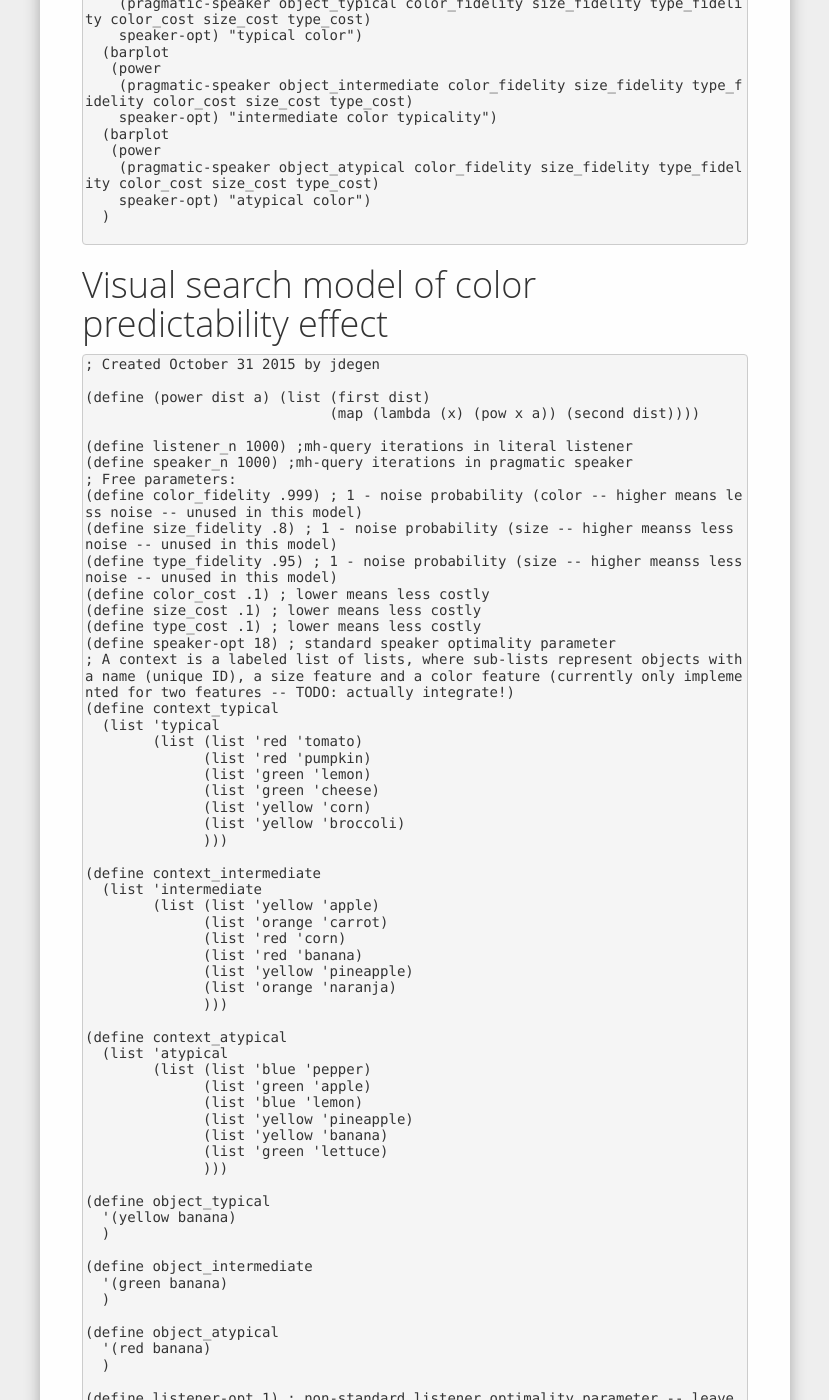
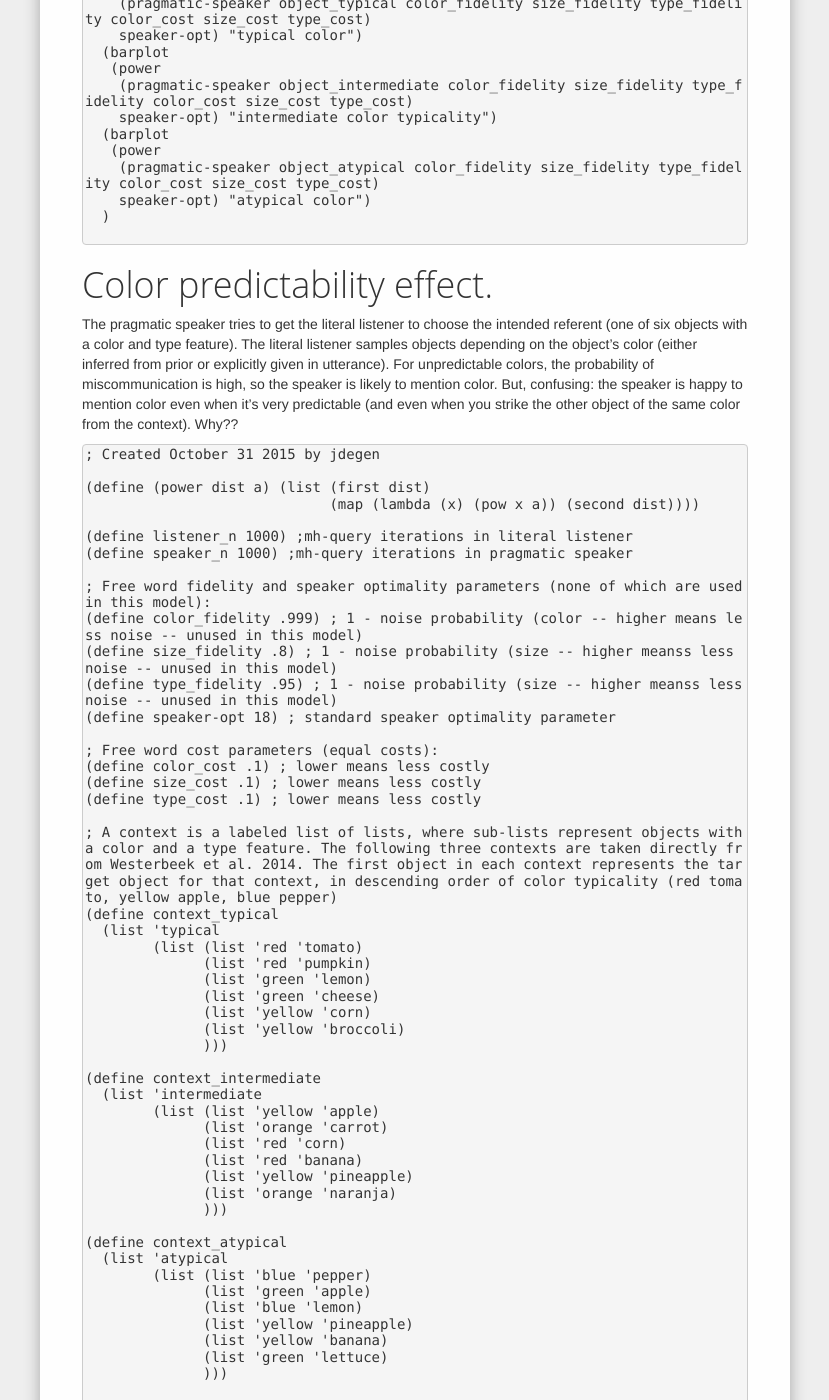
Before and after one commit to forestdb/forestdb.org, a Jekyll site: the page built from models/overinformativeness_boolean.md, in a window 1280 px wide and 1400 px high, scrolled down 25978 px. Shown: the whole window, without its empty margins (225-1054 px from the left). Built offline with Jekyll 4.4.1, drawn with Linux system fonts in a browser that asks for light colours; nearby versions of some CDN libraries; a script that is not in the unit is left out; some of the changed text lies outside the part shown.

Commit message:
added color predictability model

```diff
--- a/models/overinformativeness_boolean.md
+++ b/models/overinformativeness_boolean.md
@@ -1310,7 +1310,9 @@
 
 ~~~
 
-# Visual search model of color predictability effect
+# Color predictability effect.
+
+The pragmatic speaker tries to get the literal listener to choose the intended referent (one of six objects with a color and type feature). The literal listener samples objects depending on the object's color (either inferred from prior or explicitly given in utterance). For unpredictable colors, the probability of miscommunication is high, so the speaker is likely to mention color. But, confusing: the speaker is happy to mention color even when it's very predictable (and even when you strike the other object of the same color from the context). Why??
 
 ~~~
 ; Created October 31 2015 by jdegen
@@ -1320,15 +1322,19 @@
 
 (define listener_n 1000) ;mh-query iterations in literal listener
 (define speaker_n 1000) ;mh-query iterations in pragmatic speaker
-; Free parameters:
+
+; Free word fidelity and speaker optimality parameters (none of which are used in this model):
 (define color_fidelity .999) ; 1 - noise probability (color -- higher means less noise -- unused in this model)
 (define size_fidelity .8) ; 1 - noise probability (size -- higher meanss less noise -- unused in this model)
 (define type_fidelity .95) ; 1 - noise probability (size -- higher meanss less noise -- unused in this model)
+(define speaker-opt 18) ; standard speaker optimality parameter
+
+; Free word cost parameters (equal costs):
 (define color_cost .1) ; lower means less costly
 (define size_cost .1) ; lower means less costly
 (define type_cost .1) ; lower means less costly
-(define speaker-opt 18) ; standard speaker optimality parameter
-; A context is a labeled list of lists, where sub-lists represent objects with a name (unique ID), a size feature and a color feature (currently only implemented for two features -- TODO: actually integrate!)
+
+; A context is a labeled list of lists, where sub-lists represent objects with a color and a type feature. The following three contexts are taken directly from Westerbeek et al. 2014. The first object in each context represents the target object for that context, in descending order of color typicality (red tomato, yellow apple, blue pepper)
 (define context_typical
   (list 'typical
         (list (list 'red 'tomato)
@@ -1359,31 +1365,21 @@
               (list 'green 'lettuce)
               )))
 
-(define object_typical
-  '(yellow banana)
-  )
-
-(define object_intermediate
-  '(green banana)
-  )
-
-(define object_atypical
-  '(red banana)
-  )
-
-(define listener-opt 1) ; non-standard listener optimality parameter -- leave unchanged
-
-; The literal listener infers a distribution over features of an object, given an utterance -- retrieves the color prior for a simple type utterance and perfectly retrieves that true feature combination if color is mentioned
-(define literal-listener ;; TODO: enforce that the returned object is one of the context objects
+
+; The literal listener infers a distribution over objects, given an utterance -- retrieves the color prior for a simple type utterance and perfectly retrieves that true feature combination if color is mentioned
+(define literal-listener
   (mem   (lambda (utterance color_fidelity size_fidelity type_fidelity objects)
            ;         (enumeration-query
 
            (mh-query listener_n 5
+
+                     ; split up the utterance into its sub-strings
                      (define sub-utts (regexp-split utterance '_))
 
+                     ; made-up color priors for the objects in the contexts
                      (define apple-prior
                        (multinomial '(red orange yellow green blue)
-                                    (list .8 .0001 .099 .099 .0001)))
+                                    (list .7 .0001 .2 .098 .0001)))
 
                      (define carrot-prior
                        (multinomial '(red orange yellow green blue)
@@ -1433,6 +1429,7 @@
                        (multinomial '(red orange yellow green blue)
                                     (list .0001 .0001 .9 .097 .0001)))
 
+                     ; helper function to get the right color prior depending on object type
                      (define color-prior
                        (lambda (obj-type)
                          (case obj-type
@@ -1451,12 +1448,14 @@
                                (('corn) corn-prior)
                                )))
 
+                     ; meaning function that checks the literal semantics of the utterance -- currently UNUSED because the literal listener needs to be able to get things "wrong"
                      (define (meaning sub-utts obj-color obj-type)
                        (if (= (length sub-utts) 2)
                            (and (equal? (first sub-utts) obj-color) (equal? (second sub-utts) obj-type))
                            (equal? (first sub-utts) obj-type)))
 
-                     ; first sample color unless given
+                     ; THE MEAT.
+                     ; 1. Get the object's color -- if the utterance is a color_noun utterance, it's just the first word; otherwise, take a sample from the object's color prior
                      (define obj-color
                        (if (> (list-index
                                '(red orange yellow green blue)
@@ -1465,14 +1464,15 @@
                            (color-prior (first sub-utts))))
 
 
-                     ; then sample object depending on color
+                     ; 2. Sample an object depending on the sampled color.
+
                      ; Helper function: check whether an object has a color and return true if it does, false otherwise
                      (define (check-color obj color)
                        (if (equal? (first obj) color)
                            1
                            0.00000001))
 
-                     ; then sample object depending on color
+                     ; Sample an object from only that set of objects in context that has the sampled color.
                      (define sample-compatible-object
                        (multinomial objects
                                     (map (lambda (o)
@@ -1480,28 +1480,20 @@
                                          objects)
                                     ))
 
-                     (define sampled-object sample-compatible-object)
-
-                     (define obj-type
-                       ;;             (if (= (length sub-utts) 2)
-                       ;;                 (second sub-utts)
-                       ;;                 (first sub-utts)))
-                       (second sampled-object))
-
-                     (define obj-color
-                       (first sampled-object))
-
-                     (list obj-color obj-type)
+                     (define obj sample-compatible-object)
+
+                     obj
 
                      ;          (meaning sub-utts obj-color obj-type)
                      true))))
 
-; A pragmatic speaker that infers a distribution over utterances, given an object he has in mind
-; Maybe somewhat non-standard: softmax on literal listener (but not used because listener-opt set to 1)
+
+; A pragmatic speaker that infers a distribution over utterances, given an object from a context (plus knowledge of word fidelities and costs, but those are all either not used or set to be equal to each other here)
+
 (define pragmatic-speaker
   (mem (lambda (obj color_fidelity size_fidelity type_fidelity color_cost size_cost type_cost context)
 
-         ; Helper function for utterances: concatenates an object's features to create a "_"-separated two-word utterance like "big_red" and three-word utterance like "big_red_chair"
+         ; Helper function for utterances: concatenates an object's features to create a "_"-separated two-word utterance like "red_apple"
          (define (gen-utt obj)
            (list
             (second obj)
@@ -1557,84 +1548,91 @@
 
 
 (multiviz
-; (hist
-;;  (power
-;   (pragmatic-speaker (first (second context_typical)) color_fidelity size_fidelity type_fidelity color_cost size_cost type_cost (second context_typical)) (stringify (second context_typical)))
-;;   speaker-opt) "typical color")
-; (hist
-;;  (power
-;   (pragmatic-speaker (second (second context_typical)) color_fidelity size_fidelity type_fidelity color_cost size_cost type_cost (second context_typical)))
-;;   speaker-opt) "intermediate color typicality")
-; (hist
-;;  (power
-;   (pragmatic-speaker (third (second context_typical)) color_fidelity size_fidelity type_fidelity color_cost size_cost type_cost (second context_typical)))
-;;   speaker-opt) "atypical color")
-; (hist
-;;  (power
-;   (pragmatic-speaker (fourth (second context_typical)) color_fidelity size_fidelity type_fidelity color_cost size_cost type_cost (second context_typical)))
-;;   speaker-opt) "typical color")
-; (hist
-;;  (power
-;   (pragmatic-speaker (fifth (second context_typical)) color_fidelity size_fidelity type_fidelity color_cost size_cost type_cost (second context_typical)))
-;;   speaker-opt) "intermediate color typicality")
-; (hist
-;;  (power
-;   (pragmatic-speaker (sixth (second context_typical)) color_fidelity size_fidelity type_fidelity color_cost size_cost type_cost (second context_typical)))
-;;   speaker-opt) "atypical color")
-; (hist
-;;  (power
-;   (pragmatic-speaker (first (second context_intermediate)) color_fidelity size_fidelity type_fidelity color_cost size_cost type_cost (second context_intermediate)) (stringify (second context_intermediate)))
-;;   speaker-opt) "intermediate color")
-; (hist
-;;  (power
-;   (pragmatic-speaker (second (second context_intermediate)) color_fidelity size_fidelity type_fidelity color_cost size_cost type_cost (second context_intermediate)))
-;;   speaker-opt) "intermediate color intermediateity")
-; (hist
-;;  (power
-;   (pragmatic-speaker (third (second context_intermediate)) color_fidelity size_fidelity type_fidelity color_cost size_cost type_cost (second context_intermediate)))
-;;   speaker-opt) "aintermediate color")
-; (hist
-;;  (power
-;   (pragmatic-speaker (fourth (second context_intermediate)) color_fidelity size_fidelity type_fidelity color_cost size_cost type_cost (second context_intermediate)))
-;;   speaker-opt) "intermediate color")
-; (hist
-;;  (power
-;   (pragmatic-speaker (fifth (second context_intermediate)) color_fidelity size_fidelity type_fidelity color_cost size_cost type_cost (second context_intermediate)))
-;;   speaker-opt) "intermediate color intermediateity")
-; (hist
-;;  (power
-;   (pragmatic-speaker (sixth (second context_intermediate)) color_fidelity size_fidelity type_fidelity color_cost size_cost type_cost (second context_intermediate)))
-;   speaker-opt) "aintermediate color")
  (hist
-;  (power
-  (pragmatic-speaker (first (second context_atypical)) color_fidelity size_fidelity type_fidelity color_cost size_cost type_cost (second context_atypical))
-  (stringify (first (second context_atypical))))
-;   speaker-opt) "atypical color")
+  ;;  (power
+  (pragmatic-speaker
+   (first (second context_typical)) color_fidelity size_fidelity type_fidelity color_cost size_cost type_cost (second context_typical))
+  (stringify (second context_typical)))
+ ;;   speaker-opt) "typical color")
+ ; (hist
+ ;;  (power
+ ;   (pragmatic-speaker (second (second context_typical)) color_fidelity size_fidelity type_fidelity color_cost size_cost type_cost (second context_typical)))
+ ;;   speaker-opt) "intermediate color typicality")
+ ; (hist
+ ;;  (power
+ ;   (pragmatic-speaker (third (second context_typical)) color_fidelity size_fidelity type_fidelity color_cost size_cost type_cost (second context_typical)))
+ ;;   speaker-opt) "atypical color")
+ ; (hist
+ ;;  (power
+ ;   (pragmatic-speaker (fourth (second context_typical)) color_fidelity size_fidelity type_fidelity color_cost size_cost type_cost (second context_typical)))
+ ;;   speaker-opt) "typical color")
+ ; (hist
+ ;;  (power
+ ;   (pragmatic-speaker (fifth (second context_typical)) color_fidelity size_fidelity type_fidelity color_cost size_cost type_cost (second context_typical)))
+ ;;   speaker-opt) "intermediate color typicality")
+ ; (hist
+ ;;  (power
+ ;   (pragmatic-speaker (sixth (second context_typical)) color_fidelity size_fidelity type_fidelity color_cost size_cost type_cost (second context_typical)))
+ ;;   speaker-opt) "atypical color")
  (hist
-;  (power
-  (pragmatic-speaker (second (second context_atypical)) color_fidelity size_fidelity type_fidelity color_cost size_cost type_cost (second context_atypical))
-  (stringify (second (second context_atypical))))
-;   speaker-opt) "atypical color atypicality")
+  ;;  (power
+  (pragmatic-speaker
+   (first (second context_intermediate)) color_fidelity size_fidelity type_fidelity color_cost size_cost type_cost (second context_intermediate))
+  (stringify (second context_intermediate)))
+ ;;   speaker-opt) "intermediate color")
+ ; (hist
+ ;;  (power
+ ;   (pragmatic-speaker (second (second context_intermediate)) color_fidelity size_fidelity type_fidelity color_cost size_cost type_cost (second context_intermediate)))
+ ;;   speaker-opt) "intermediate color intermediateity")
+ ; (hist
+ ;;  (power
+ ;   (pragmatic-speaker (third (second context_intermediate)) color_fidelity size_fidelity type_fidelity color_cost size_cost type_cost (second context_intermediate)))
+ ;;   speaker-opt) "aintermediate color")
+ ; (hist
+ ;;  (power
+ ;   (pragmatic-speaker (fourth (second context_intermediate)) color_fidelity size_fidelity type_fidelity color_cost size_cost type_cost (second context_intermediate)))
+ ;;   speaker-opt) "intermediate color")
+ ; (hist
+ ;;  (power
+ ;   (pragmatic-speaker (fifth (second context_intermediate)) color_fidelity size_fidelity type_fidelity color_cost size_cost type_cost (second context_intermediate)))
+ ;;   speaker-opt) "intermediate color intermediateity")
+ ; (hist
+ ;;  (power
+ ;   (pragmatic-speaker (sixth (second context_intermediate)) color_fidelity size_fidelity type_fidelity color_cost size_cost type_cost (second context_intermediate)))
+ ;   speaker-opt) "aintermediate color")
  (hist
-;  (power
-  (pragmatic-speaker (third (second context_atypical)) color_fidelity size_fidelity type_fidelity color_cost size_cost type_cost (second context_atypical))
-  (stringify (third (second context_atypical))))
-;   speaker-opt) "aatypical color")
- (hist
-;  (power
-  (pragmatic-speaker (fourth (second context_atypical)) color_fidelity size_fidelity type_fidelity color_cost size_cost type_cost (second context_atypical))
-  (stringify (fourth (second context_atypical))))
-;   speaker-opt) "atypical color")
- (hist
-;  (power
-  (pragmatic-speaker (fifth (second context_atypical)) color_fidelity size_fidelity type_fidelity color_cost size_cost type_cost (second context_atypical))
-  (stringify (fifth (second context_atypical))))
-;   speaker-opt) "atypical color atypicality")
- (hist
-;  (power
-  (pragmatic-speaker (sixth (second context_atypical)) color_fidelity size_fidelity type_fidelity color_cost size_cost type_cost (second context_atypical))
-  (stringify (sixth (second context_atypical))))
-;   speaker-opt) "aatypical color")
-
+  ;;  (power
+  (pragmatic-speaker
+   (first (second context_atypical)) color_fidelity size_fidelity type_fidelity color_cost size_cost type_cost (second context_atypical))
+  (stringify (second context_atypical)))
+ ;  (stringify (first (second context_atypical))))
+ ;;   speaker-opt) "atypical color")
+ ; (hist
+ ;;  (power
+ ;  (pragmatic-speaker (second (second context_atypical)) color_fidelity size_fidelity type_fidelity color_cost size_cost type_cost (second context_atypical))
+ ;  (stringify (second (second context_atypical))))
+ ;;   speaker-opt) "atypical color atypicality")
+ ; (hist
+ ;;  (power
+ ;  (pragmatic-speaker (third (second context_atypical)) color_fidelity size_fidelity type_fidelity color_cost size_cost type_cost (second context_atypical))
+ ;  (stringify (third (second context_atypical))))
+ ;;   speaker-opt) "aatypical color")
+ ; (hist
+ ;;  (power
+ ;  (pragmatic-speaker (fourth (second context_atypical)) color_fidelity size_fidelity type_fidelity color_cost size_cost type_cost (second context_atypical))
+ ;  (stringify (fourth (second context_atypical))))
+ ;;   speaker-opt) "atypical color")
+ ; (hist
+ ;;  (power
+ ;  (pragmatic-speaker (fifth (second context_atypical)) color_fidelity size_fidelity type_fidelity color_cost size_cost type_cost (second context_atypical))
+ ;  (stringify (fifth (second context_atypical))))
+ ;;   speaker-opt) "atypical color atypicality")
+ ; (hist
+ ;;  (power
+ ;  (pragmatic-speaker (sixth (second context_atypical)) color_fidelity size_fidelity type_fidelity color_cost size_cost type_cost (second context_atypical))
+ ;  (stringify (sixth (second context_atypical))))
+ ;;   speaker-opt) "aatypical color")
+ ;
  )
+
 ~~~
```
Also changed, not shown: other parts of models/overinformativeness_boolean.md (+0 -1 lines).
